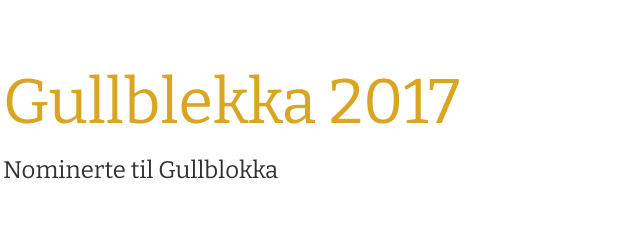
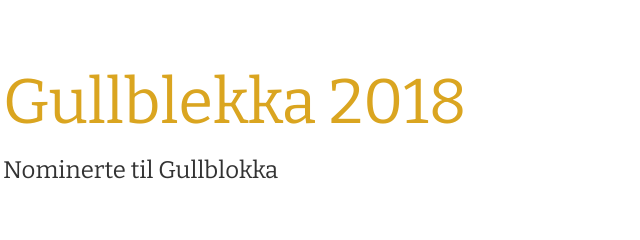
Before and after one commit to draperunner/gullblekka, a plain HTML site: page index.html in a window 1280 px wide. Shown: the top 240 px of the page, 67-707 px from the left. Drawn offline with nearby package versions, Linux system fonts and the light colour scheme.

Commit message:
Change year in header

```diff
--- a/index.html
+++ b/index.html
@@ -11,7 +11,7 @@
   <body>
     <div class="jumbotron">
       <div class="container">
-        <h1>Gullblekka 2017</h1>
+        <h1>Gullblekka 2018</h1>
         <h3>Nominerte til Gullblokka</h3>
       </div>
     </div>
```
